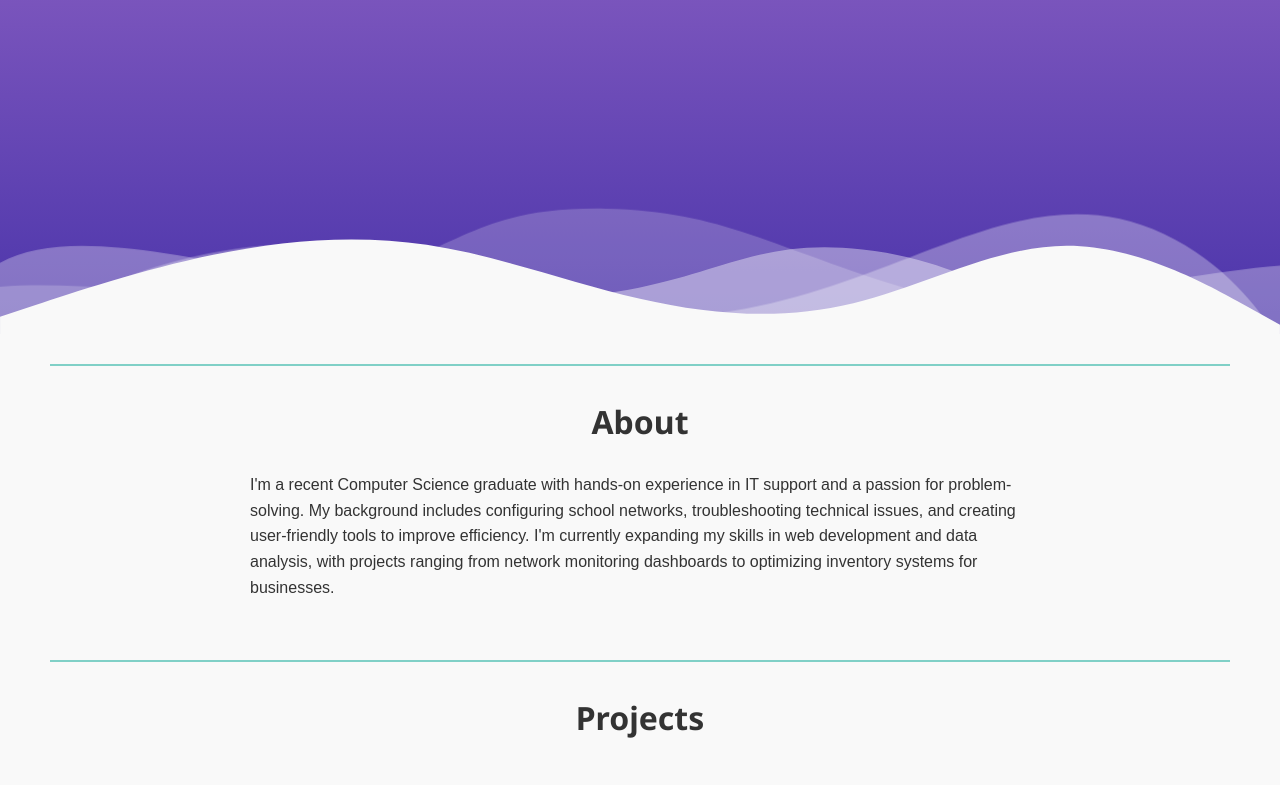
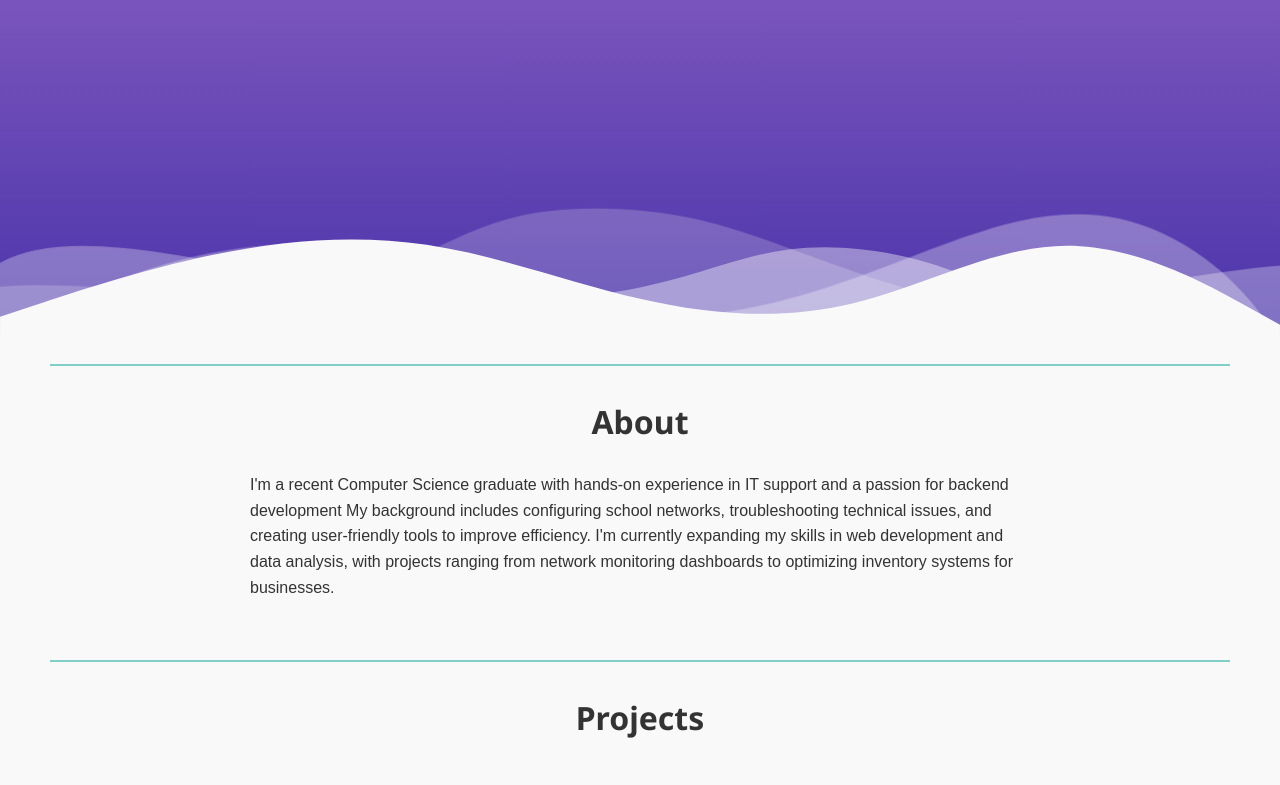
Before and after one commit to lukewarmCoder/lukewarmCoder.github.io, a plain HTML site: page index.html in a window 1280 px wide. Shown: the part 426-1211 px from the top of the page. Drawn offline with Linux system fonts and the light colour scheme.

Commit message:
Update index.html

```diff
--- a/index.html
+++ b/index.html
@@ -60,7 +60,7 @@
     <!-- About section -->
     <section id="about">
         <h2>About</h2>
-        <p>I'm a recent Computer Science graduate with hands-on experience in IT support and a passion for problem-solving. My background includes configuring school networks, troubleshooting technical issues, and creating user-friendly tools to improve efficiency. I'm currently expanding my skills in web development and data analysis, with projects ranging from network monitoring dashboards to optimizing inventory systems for businesses.</p>
+        <p>I'm a recent Computer Science graduate with hands-on experience in IT support and a passion for backend development My background includes configuring school networks, troubleshooting technical issues, and creating user-friendly tools to improve efficiency. I'm currently expanding my skills in web development and data analysis, with projects ranging from network monitoring dashboards to optimizing inventory systems for businesses.</p>
     </section>
 
     <!-- Projects section -->
```
